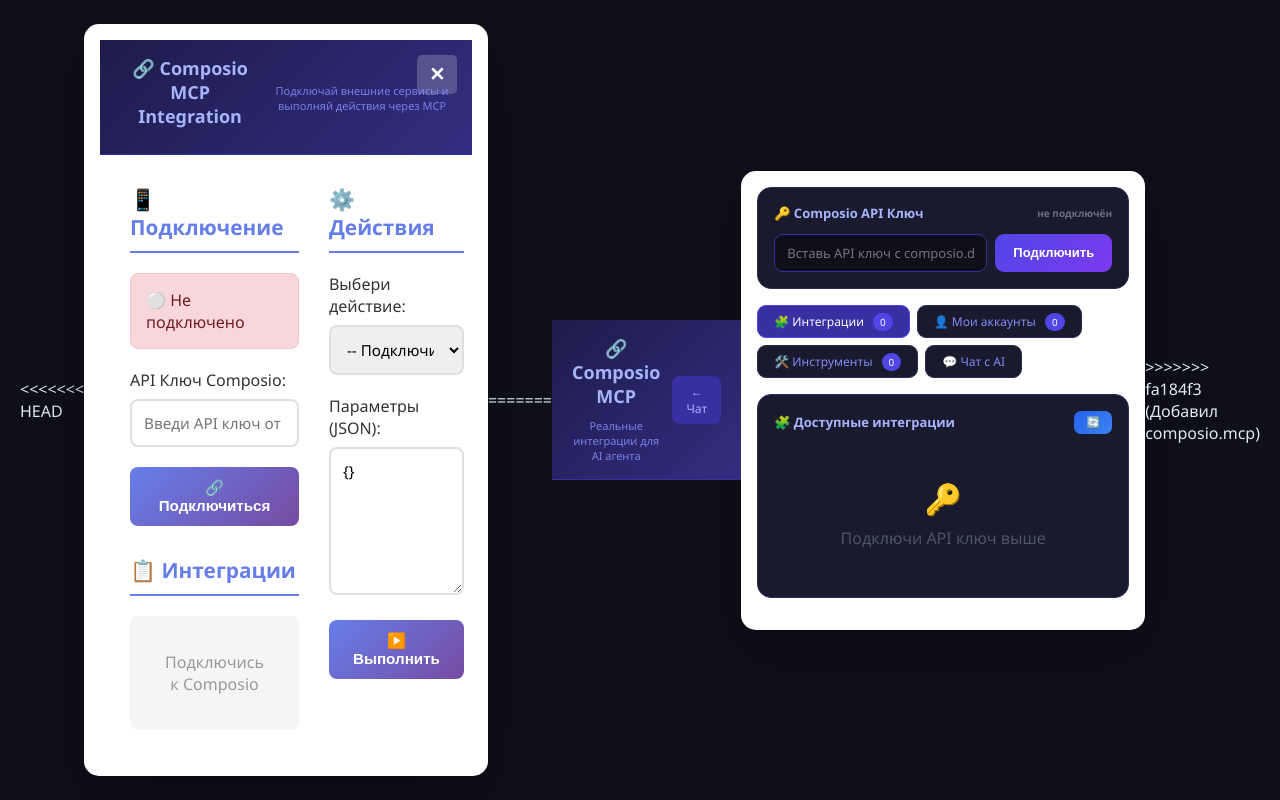
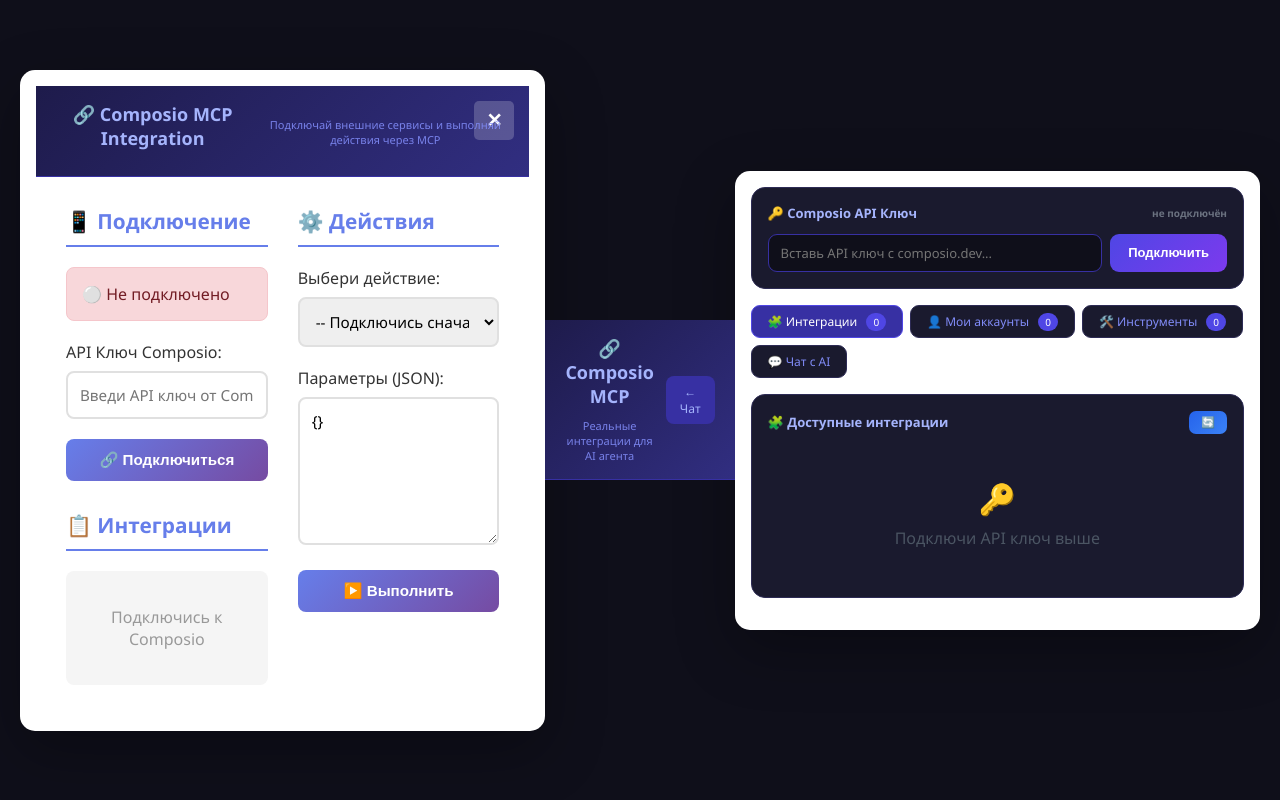
Before and after one commit to podshoevbunyod16-sketch/NovaMind, a Flask app: page /composio in a window 1280 px wide. Run offline with Flask 3, Linux system fonts and the light colour scheme.

Commit message:
прежде дал сбой и заново пересобрал composio MCP

```diff
--- a/templates/composio.html
+++ b/templates/composio.html
@@ -1,7 +1,6 @@
 <!DOCTYPE html>
 <html lang="ru">
 <head>
-<<<<<<< HEAD
     <meta charset="UTF-8">
     <meta name="viewport" content="width=device-width, initial-scale=1.0">
     <title>Composio MCP Integration</title>
@@ -474,7 +473,6 @@
     </script>
 </body>
 </html>
-=======
   <meta charset="UTF-8"/>
   <meta name="viewport" content="width=device-width, initial-scale=1.0"/>
   <title>Composio MCP — NovaMind</title>
@@ -1215,4 +1213,3 @@ if (apiKey) {
 </script>
 </body>
 </html>
->>>>>>> fa184f3 (Добавил composio.mcp)
```
